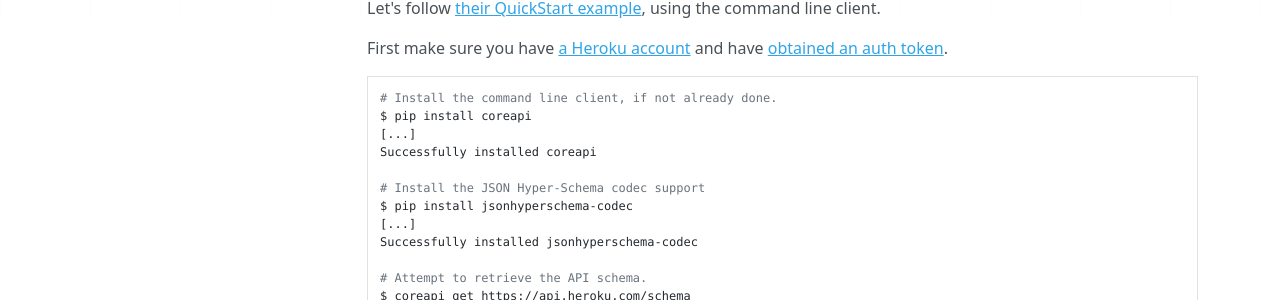
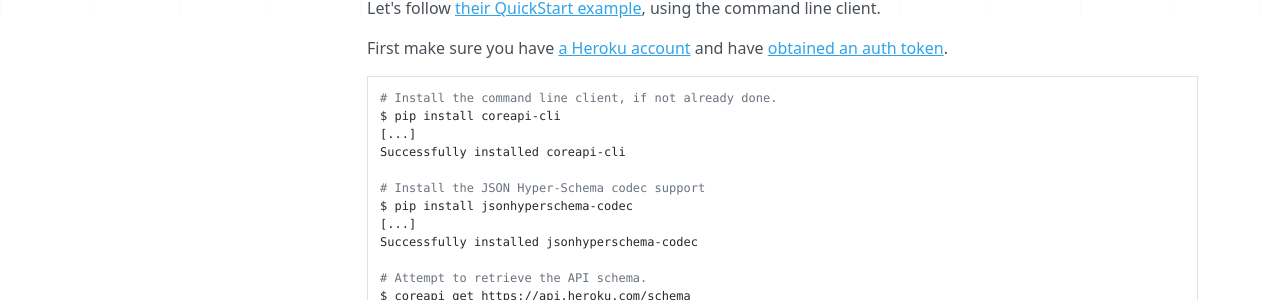
Before and after one commit to core-api/core-api, an MkDocs documentation site: the page built from docs/tools-and-resources/example-services.md, in a window 1280 px wide and 1400 px high. Shown: the part 289-589 px from the top of the window. Built offline with MkDocs 1.6.1, drawn with Linux system fonts in a browser that asks for light colours; nearby versions of some CDN libraries; old or Windows-style settings are respelled for this version of MkDocs; some of the changed text lies outside the part shown.

Commit message:
Use 'pip install coreapi-cli'

````diff
--- a/docs/tools-and-resources/example-services.md
+++ b/docs/tools-and-resources/example-services.md
@@ -13,9 +13,9 @@
 
 ```bash
 # Install the command line client, if not already done.
-$ pip install coreapi
+$ pip install coreapi-cli
 [...]
-Successfully installed coreapi
+Successfully installed coreapi-cli
 
 # Install the JSON Hyper-Schema codec support
 $ pip install jsonhyperschema-codec
@@ -86,9 +86,9 @@
 
 ```bash
 # Install the command line client, if not already done.
-$ pip install coreapi
+$ pip install coreapi-cli
 [...]
-Successfully installed coreapi
+Successfully installed coreapi-cli
 
 # Install the OpenAPI codec support
 $ pip install openapi-codec
@@ -147,9 +147,9 @@
 
 ```bash
 # Install the command line client, if not already done.
-$ pip install coreapi
+$ pip install coreapi-cli
 [...]
-Successfully installed coreapi
+Successfully installed coreapi-cli
 
 # Install the HAL codec support
 $ pip install hal-codec
````
Also changed, not shown: docs/index.md (+1 -1 lines), docs/tools-and-resources/command-line-client.md (+1 -1 lines).
